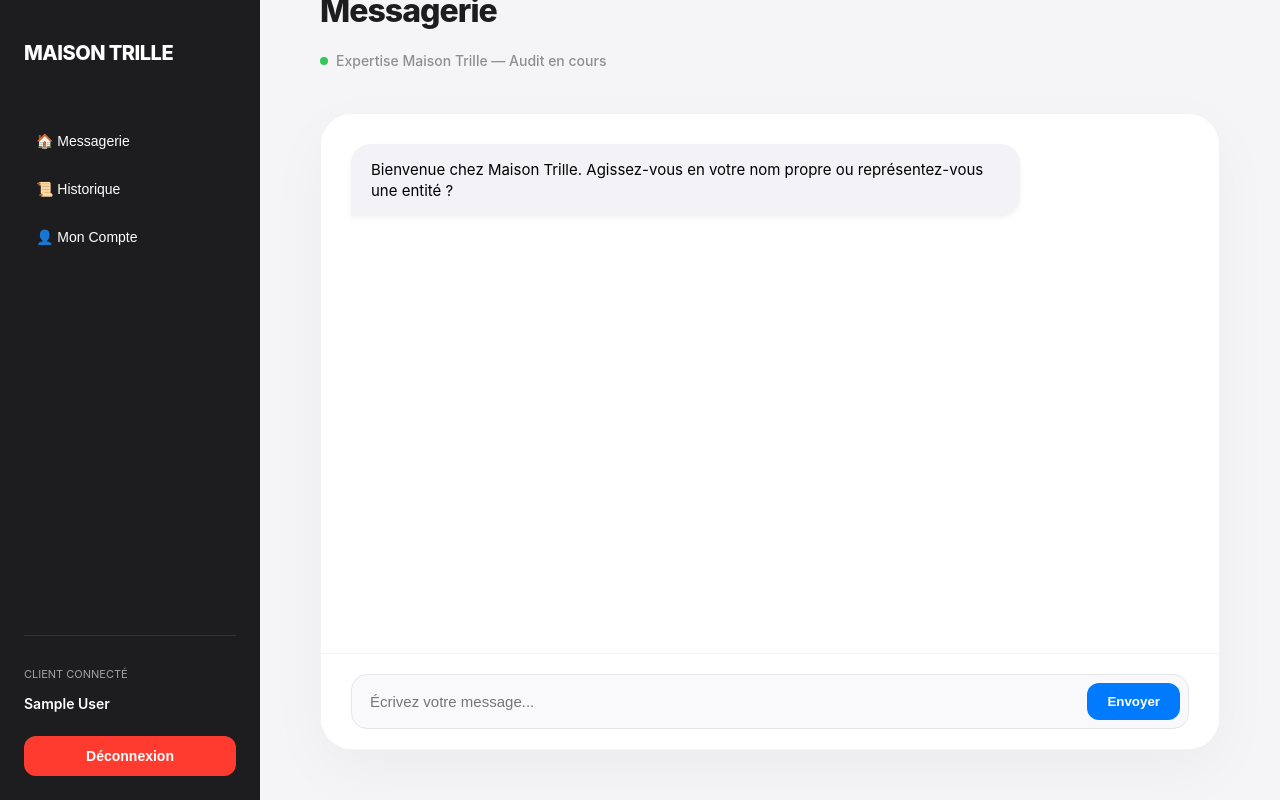
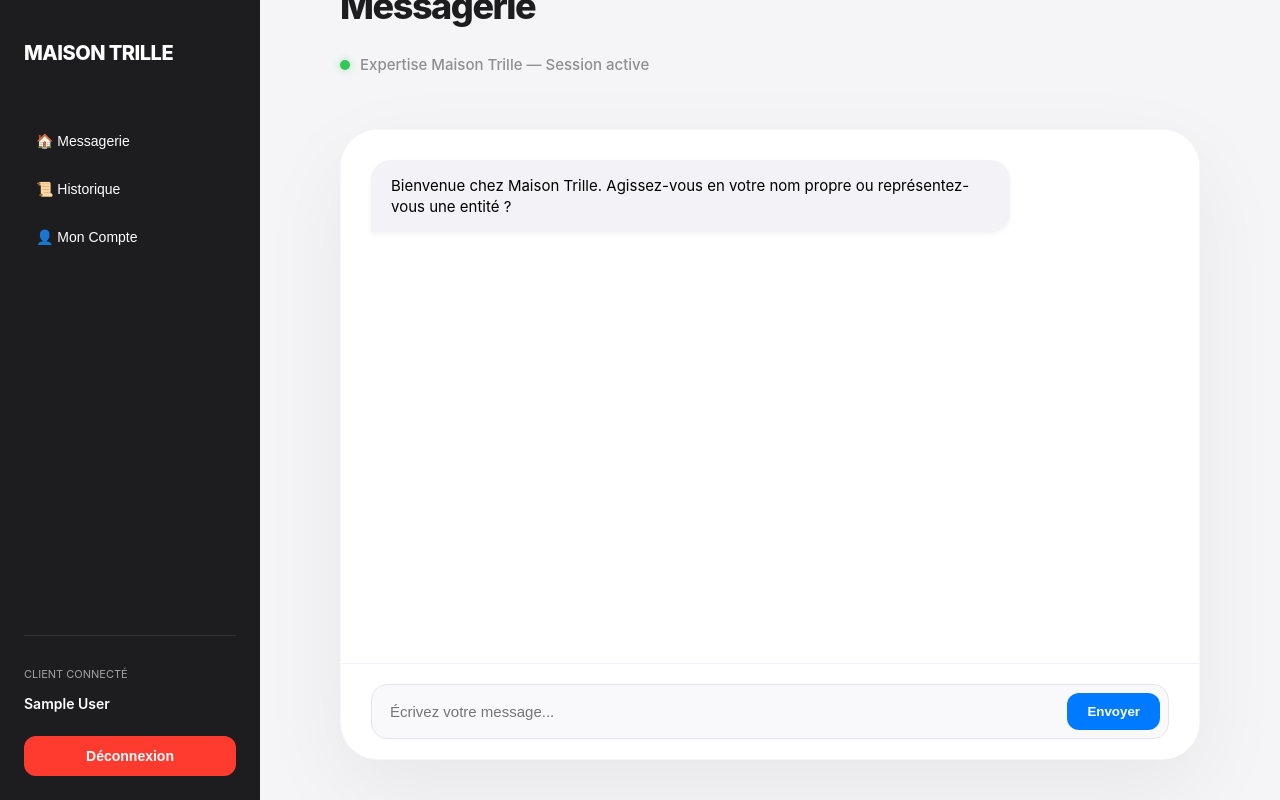
Before and after one commit to EIJulienTrille/ai-agent-vetting, a Next.js app: page / in a window 1280 px wide. Built offline with nearby package versions, Linux system fonts and the light colour scheme; no server answers; sample sign-in values are in the browser's storage.

Commit message:
UI: High-breathability layout for premium SaaS feel

```diff
--- a/app/page.tsx
+++ b/app/page.tsx
@@ -35,58 +35,57 @@ export default function Home() {
           display: "flex",
           flexDirection: "column",
           height: "100vh",
-          padding: "50px 60px 30px 60px", // Augmentation du padding haut (50px) et latéral (60px)
+          // On passe à 80px en haut pour vraiment décoller du bord
+          padding: "80px 80px 40px 80px",
         }}
       >
-        {/* En-tête aérée */}
-        <header style={{ flexShrink: 0, marginBottom: "30px" }}>
+        {/* En-tête : On ajoute une marge interne supplémentaire ici si besoin */}
+        <header style={{ flexShrink: 0, marginBottom: "40px" }}>
           <h1
             style={{
-              fontSize: "32px",
-              fontWeight: "800",
+              fontSize: "36px",
+              fontWeight: "850",
               color: "#1d1d1f",
-              letterSpacing: "-0.03em",
-              marginBottom: "8px",
+              letterSpacing: "-0.04em",
+              marginBottom: "12px",
             }}
           >
             Messagerie
           </h1>
-          <div style={{ display: "flex", alignItems: "center", gap: "8px" }}>
+          <div style={{ display: "flex", alignItems: "center", gap: "10px" }}>
             <span
               style={{
-                width: "8px",
-                height: "8px",
+                width: "10px",
+                height: "10px",
                 backgroundColor: "#34C759",
                 borderRadius: "50%",
+                boxShadow: "0 0 8px rgba(52, 199, 89, 0.4)",
               }}
             ></span>
             <p
-              style={{ color: "#8E8E93", fontSize: "14px", fontWeight: "500" }}
+              style={{ color: "#8E8E93", fontSize: "15px", fontWeight: "500" }}
             >
-              Expertise Maison Trille — Audit en cours
+              Expertise Maison Trille — Session active
             </p>
           </div>
         </header>
 
-        {/* Conteneur du Chat */}
+        {/* Conteneur du Chat : Plus de courbes et d'ombre pour la profondeur */}
         <div
           style={{
             flex: 1,
             backgroundColor: "white",
-            borderRadius: "32px", // Coins plus arrondis pour un aspect plus moderne
-            boxShadow: "0 20px 60px rgba(0,0,0,0.04)",
+            borderRadius: "38px",
+            boxShadow: "0 30px 90px rgba(0,0,0,0.06)",
             overflow: "hidden",
             display: "flex",
             flexDirection: "column",
             minHeight: 0,
-            border: "1px solid rgba(0,0,0,0.05)",
+            border: "1px solid rgba(0,0,0,0.03)",
           }}
         >
           <ChatInterface />
         </div>
-
-        {/* Petit footer discret pour l'espace */}
-        <footer style={{ height: "20px", flexShrink: 0 }}></footer>
       </main>
     </div>
   );
```
